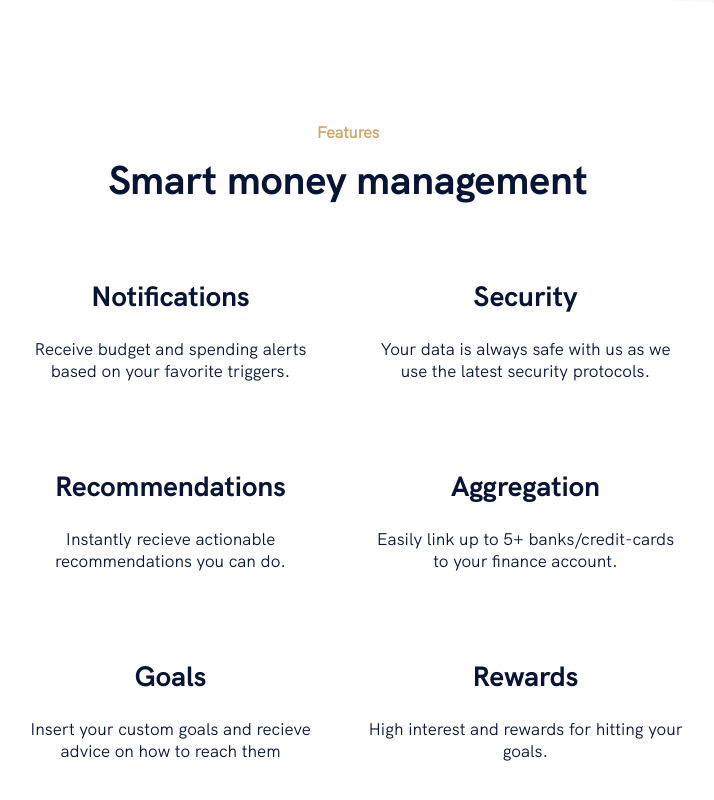
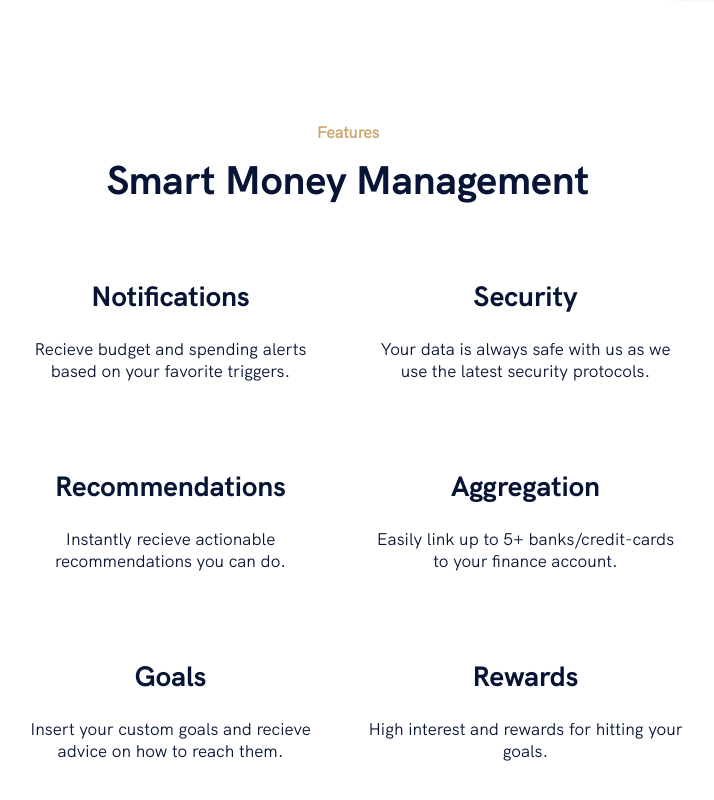
Before and after one commit to enzocog/genieweb, a Gatsby site: page / in a window 1280 px wide. Shown: the part 838-1638 px from the top of the page, without its empty margins (292-1006 px from the left). Built offline with nearby package versions, Linux system fonts and the light colour scheme; Gatsby itself is replaced by a stand-in of ours.

```diff
--- a/src/components/sections/features.js
+++ b/src/components/sections/features.js
@@ -7,12 +7,12 @@ const Features = () => (
   <Section id="features">
     <StyledContainer>
       <Subtitle>Features</Subtitle>
-      <SectionTitle>Smart money management</SectionTitle>
+      <SectionTitle>Smart Money Management</SectionTitle>
       <FeaturesGrid>
         <FeatureItem>
           <FeatureTitle>Notifications</FeatureTitle>
           <FeatureText>
-            Receive budget and spending alerts based on your favorite triggers.
+            Recieve budget and spending alerts based on your favorite triggers.
           </FeatureText>
         </FeatureItem>
         <FeatureItem>
@@ -36,7 +36,7 @@ const Features = () => (
         </FeatureItem>
         <FeatureItem>
           <FeatureTitle>Goals</FeatureTitle>
-          <FeatureText>Insert your custom goals and recieve advice on how to reach them</FeatureText>
+          <FeatureText>Insert your custom goals and recieve advice on how to reach them.</FeatureText>
         </FeatureItem>
         <FeatureItem>
           <FeatureTitle>Rewards</FeatureTitle>
--- a/src/components/sections/getstarted.js
+++ b/src/components/sections/getstarted.js
@@ -7,7 +7,7 @@ const GetStarted = () => (
   <StyledSection>
     <GetStartedContainer>
       <GetStartedTitle>Be the first to get the beta</GetStartedTitle>
-      <TryItButton>Get early access</TryItButton>
+      <TryItButton href="#top">Get early access</TryItButton>
       <Subtitle>No credit card required.</Subtitle>
     </GetStartedContainer>
   </StyledSection>
```
